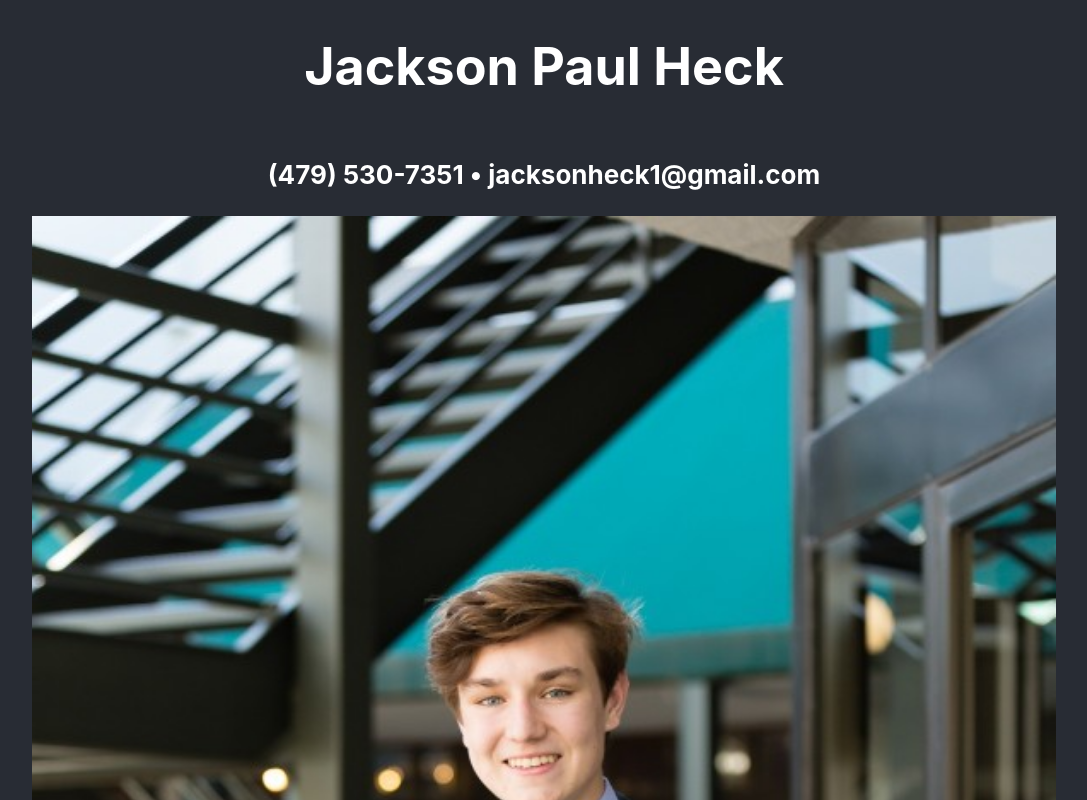
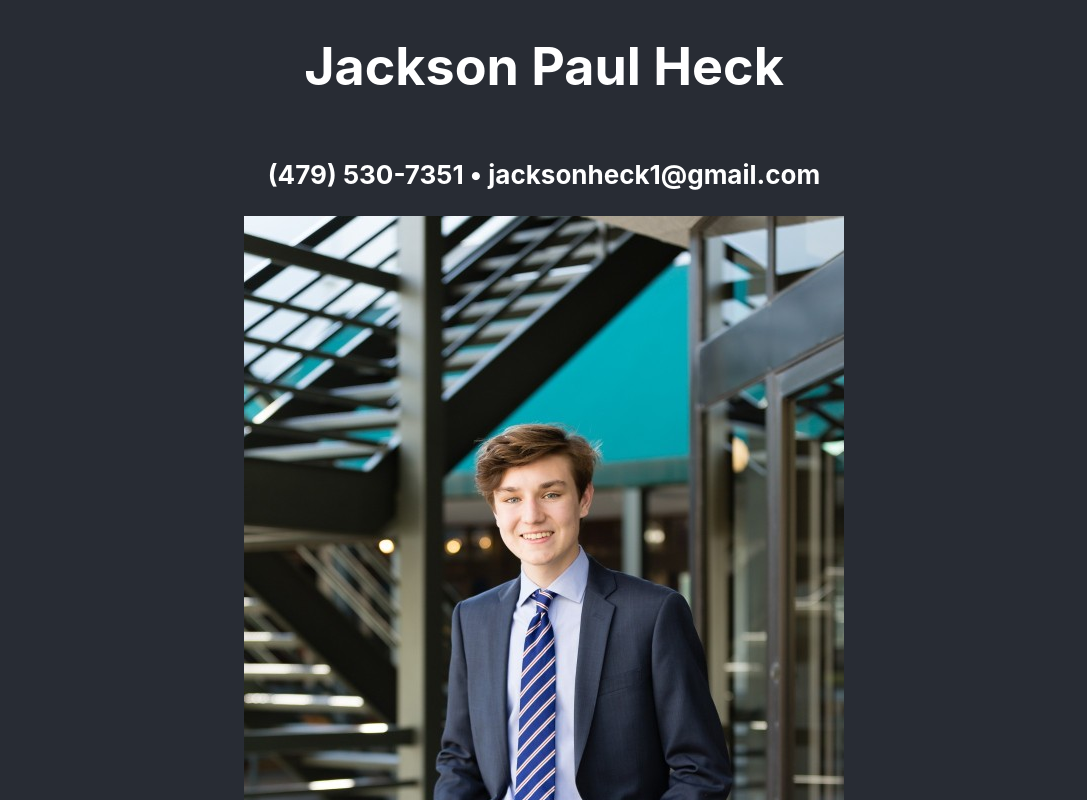
Before and after one commit to JacksonPaulHeck/JPHeckPages, a React (Create React App) app: page / in a window 1280 px wide. Shown: the top 800 px of the page, without its empty margins (96-1183 px from the left). Built offline with nearby package versions, Linux system fonts and the light colour scheme.

Commit message:
Changed Image sizing

```diff
--- a/src/App.css
+++ b/src/App.css
@@ -38,7 +38,9 @@ ul {
 li {
   margin-left: 4vw;
 }
-.JPHPhoto {
-  width: 80%;
-  height: auto;
+@media only screen and (max-width: 750px){
+  .JPHPhoto {
+    width: 80%;
+    height: auto;
+  }
 }
```
